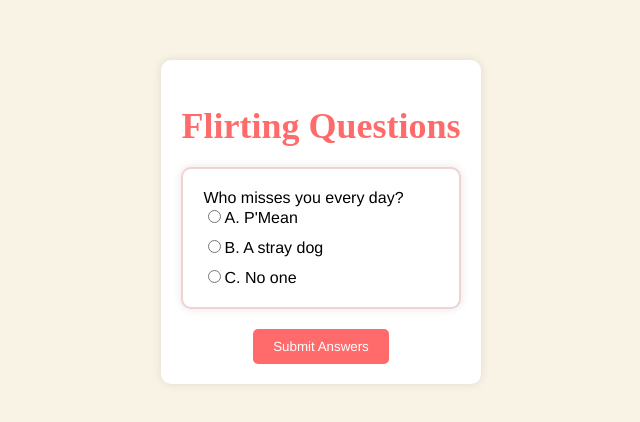
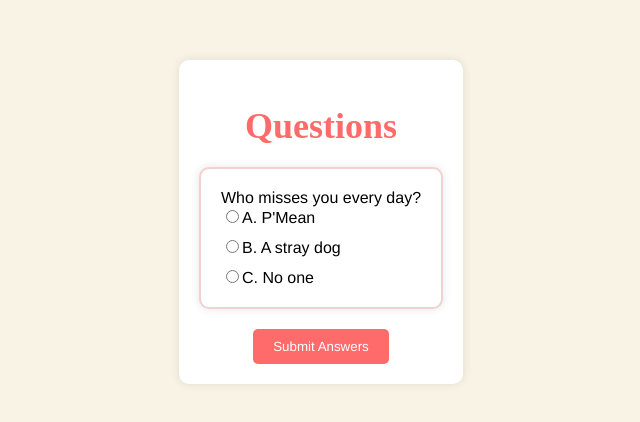
Before and after one commit to Janeavocado/MeanWeb, a plain HTML site: page index.html in a window 1280 px wide. Shown: the part 178-600 px from the top of the page, without its empty margins (319-959 px from the left). Drawn offline with Linux system fonts and the light colour scheme.

Commit message:
index.html

```diff
--- a/index.html
+++ b/index.html
@@ -8,7 +8,7 @@
 </head>
 <body>
     <div class="container">
-        <h1>Flirting Questions</h1>
+        <h1>Questions</h1>
         <div id="questionsContainer">
             <!-- Questions and answer choices will be added here -->
         </div>
```
